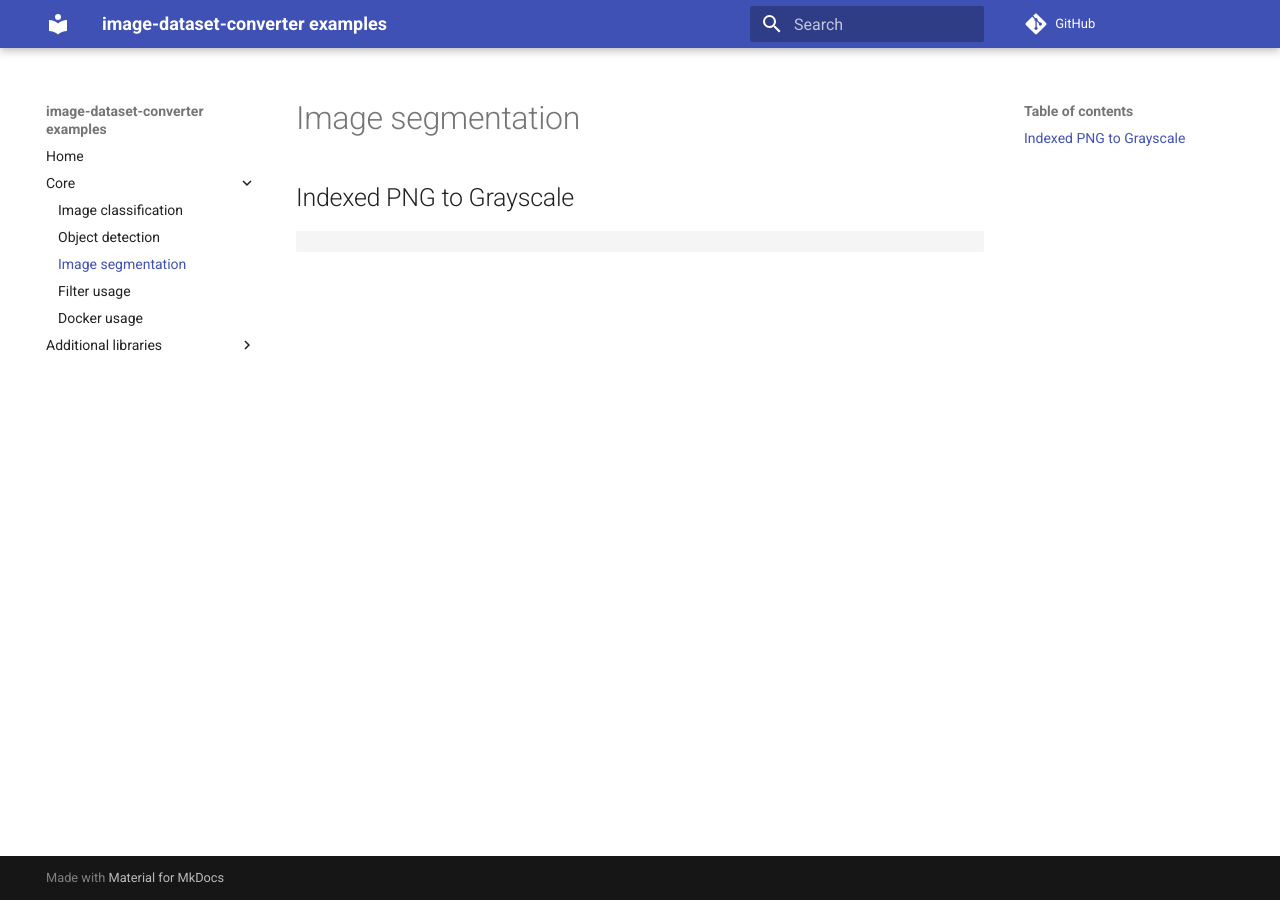
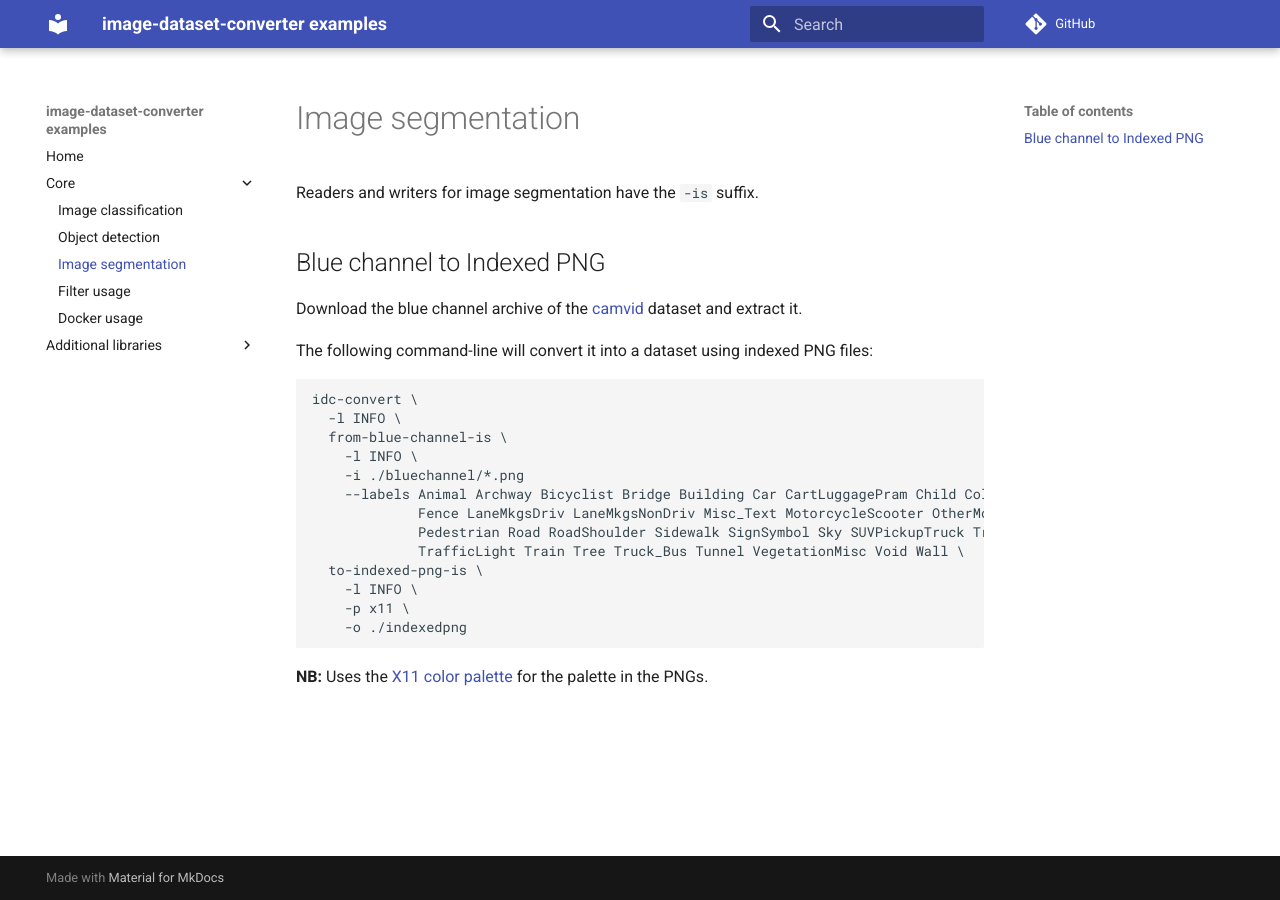
Before and after one commit to waikato-datamining/image-dataset-converter-examples, an MkDocs documentation site: the page built from docs/image_segmentation.md, in a window 1280 px wide. Built offline with MkDocs 1.6.1 and Material for MkDocs 9.7.7, drawn with Linux system fonts in a browser that asks for light colours; comment, search, counter and statistics services are not loaded.

Commit message:
using camvid dataset

````diff
--- a/docs/image_segmentation.md
+++ b/docs/image_segmentation.md
@@ -1,4 +1,26 @@
-# Indexed PNG to Grayscale
+Readers and writers for image segmentation have the `-is` suffix.
+
+# Blue channel to Indexed PNG
+
+Download the blue channel archive of the [camvid](https://datasets.cms.waikato.ac.nz/ufdl/camvid/) dataset
+and extract it.
+
+The following command-line will convert it into a dataset using indexed PNG files:
 
 ```bash
+idc-convert \
+  -l INFO \
+  from-blue-channel-is \
+    -l INFO \
+    -i ./bluechannel/*.png
+    --labels Animal Archway Bicyclist Bridge Building Car CartLuggagePram Child Column_Pole \
+             Fence LaneMkgsDriv LaneMkgsNonDriv Misc_Text MotorcycleScooter OtherMoving ParkingBlock \
+             Pedestrian Road RoadShoulder Sidewalk SignSymbol Sky SUVPickupTruck TrafficCone \
+             TrafficLight Train Tree Truck_Bus Tunnel VegetationMisc Void Wall \
+  to-indexed-png-is \
+    -l INFO \
+    -p x11 \
+    -o ./indexedpng
 ```
+
+**NB:** Uses the [X11 color palette](https://en.wikipedia.org/wiki/X11_color_names) for the palette in the PNGs.
````
